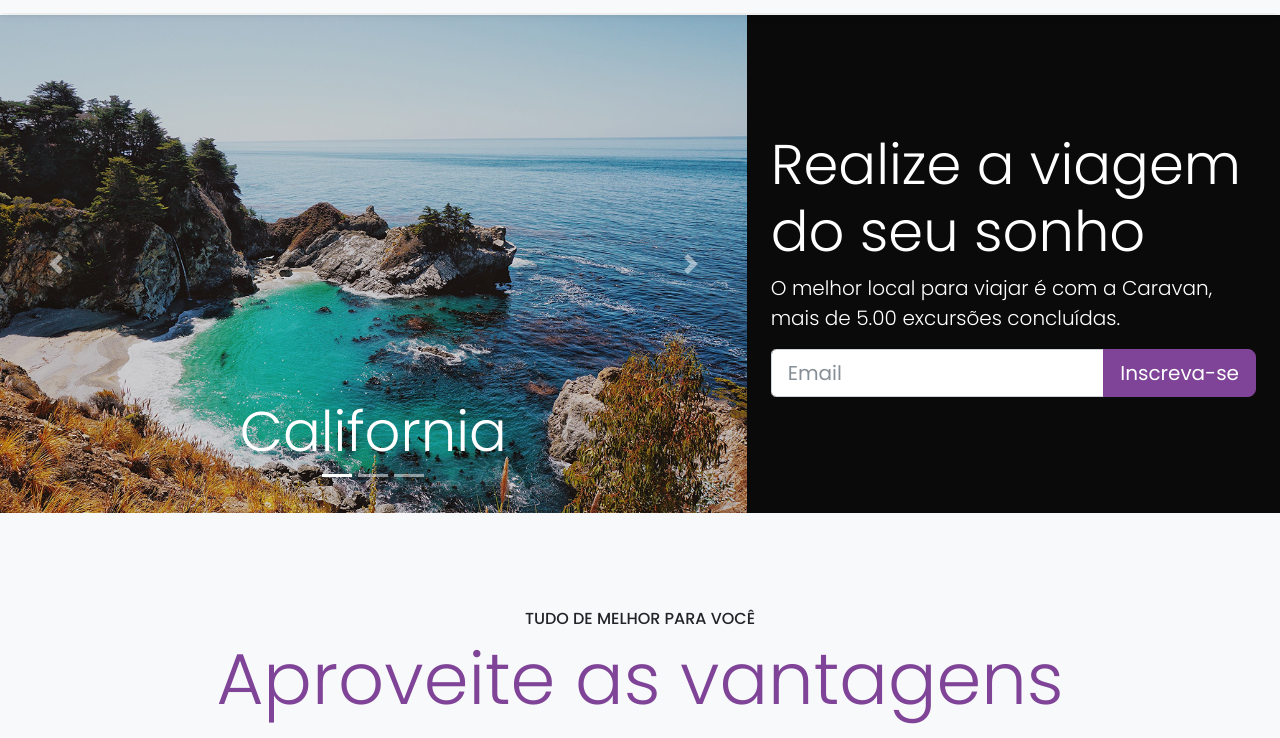
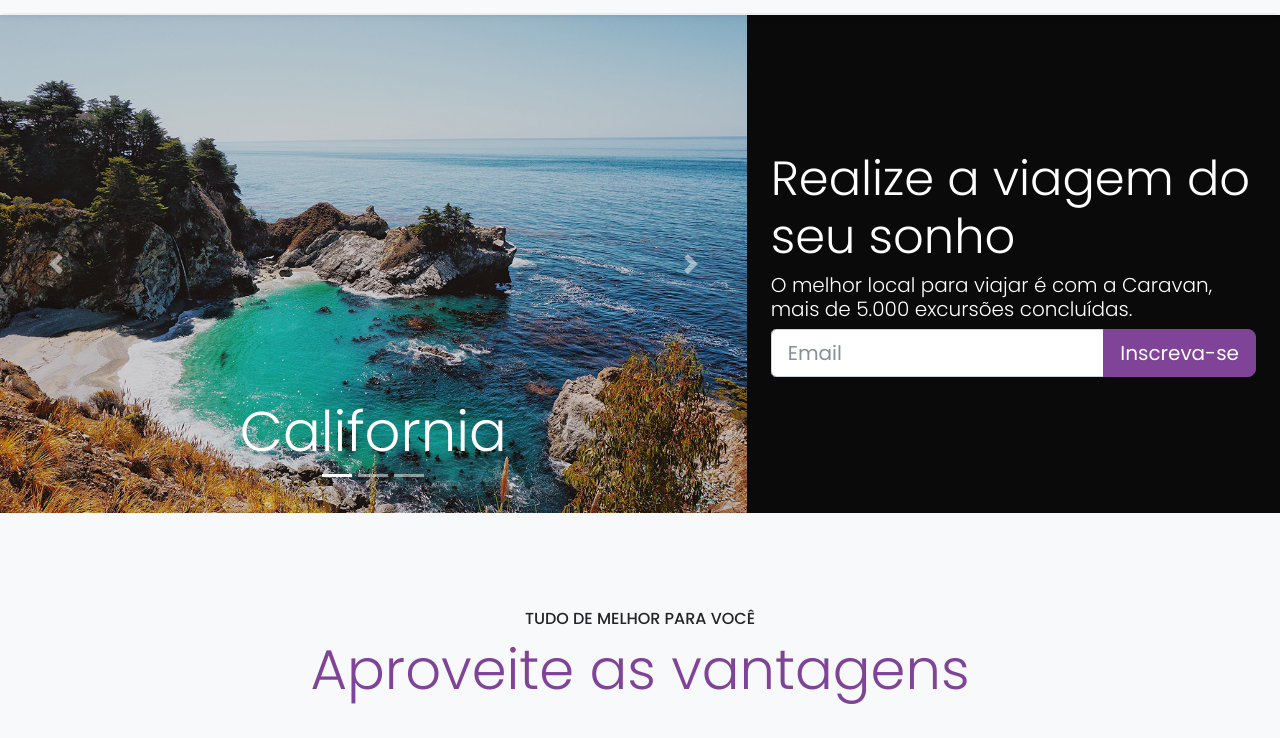
Before and after one commit to YuriSouzaDev/Origamid-Caravan, a plain HTML site: page index.html in a window 1280 px wide. Shown: the part 62-800 px from the top of the page. Drawn offline with nearby package versions, Linux system fonts and the light colour scheme.

Commit message:
font size correct from index

```diff
--- a/index.html
+++ b/index.html
@@ -127,8 +127,8 @@
 
       </div>
       <div class="col-lg-5 p-4 align-self-center">
-        <h1 class="display-4">Realize a viagem do seu sonho</h1>
-        <p class="lead">O melhor local para viajar é com a Caravan, mais de 5.00 excursões concluídas.</p>
+        <h1 class="display-5">Realize a viagem do seu sonho</h1>
+        <p class="lead h6">O melhor local para viajar é com a Caravan, mais de 5.000 excursões concluídas.</p>
         <form action="">
           <div class="input-group input-group-lg">
             <input type="text" class="form-control" placeholder="Email" aria-label="Email">
@@ -143,7 +143,7 @@
     <div class="container">
       <div class="my-5">
         <span class="h6 d-block">TUDO DE MELHOR PARA VOCÊ</span>
-        <h2 class="display-3 text-primary">Aproveite as vantagens</h2>
+        <h2 class="display-4 text-primary">Aproveite as vantagens</h2>
       </div>
       <div class="row">
         <div class="col-xl-4 col-md-6 my-3">
```
